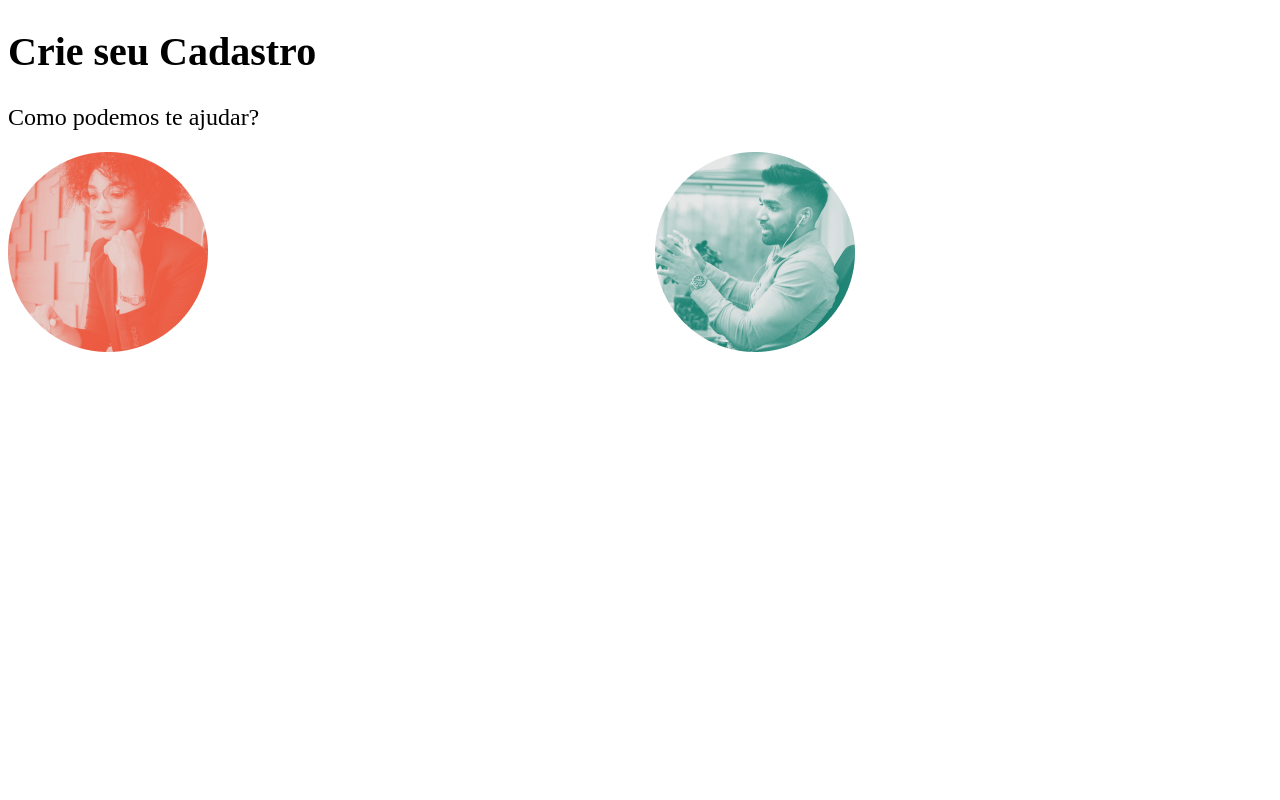
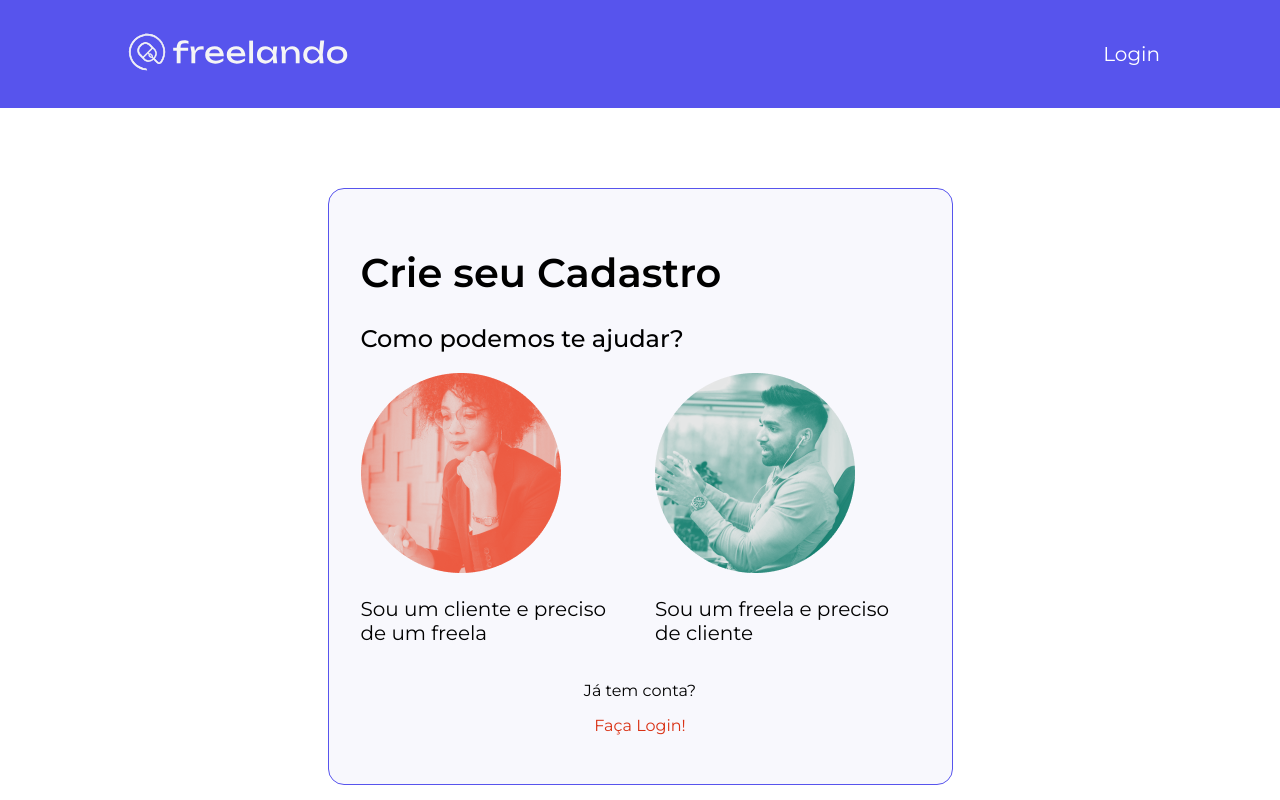
Before and after one commit to eversonlast/freelando2, a React (Create React App) app: page /cadastro in a window 1280 px wide. Shown: the top 800 px of the page. Built offline with nearby package versions, Linux system fonts and the light colour scheme.

Commit message:
atualização

```diff
--- a/src/App.js
+++ b/src/App.js
@@ -1,10 +1,17 @@
 import { RouterProvider } from "react-router-dom";
 import { router } from "./router/router";
+import ProvedorTema from "./componentes/ProvedorTema/ProvedorTema"
+import Estilos from './componentes/EstilosGlobais/Estilos'
 
 
 
 function App(){
-  return <RouterProvider router={router} />
-}
+  return (
+  <ProvedorTema >
+    <Estilos />
+    <RouterProvider router={router} />
+  </ProvedorTema>
+
+  )}
 
 export default App;
--- a/src/componentes/EstilosGlobais/Estilos.jsx
+++ b/src/componentes/EstilosGlobais/Estilos.jsx
@@ -14,10 +14,12 @@ const estilos = tema =>{
     }
 }
 
-export const Estilos = () =>{
+const Estilos = () =>{
     return(
         <Global
             styles={estilos}
         />
     )
 }
+
+export default Estilos;
--- /dev/null
+++ b/src/componentes/Link/Link.jsx
@@ -0,0 +1,34 @@
+import styled from '@emotion/styled'
+
+const LinkPrimario = styled.a`
+    cursor: pointer;
+    font-weight: 400;
+    font-size: 20px;
+    line-height: 24px;
+    text-decoration: none;
+    color: ${props => props.theme.cores.branco};
+    &:hover {
+        color: ${props => props.theme.cores.dark.a};
+    }
+`
+const LinkSecundario = styled.a`
+    cursor: pointer;
+    font-weight: 400;
+    font-size: 16px;
+    line-height: 20px;
+    color: ${props => props.theme.cores.primarias.b};
+    &:hover {
+        font-weight: bold;
+        border-bottom: 1px solid ${props => props.theme.cores.primarias.b};
+    }
+`
+export const Link = ({ children, variante = 'primario' }) => {
+    if (variante === 'primario') {
+        return <LinkPrimario variante={variante}>
+            {children}
+        </LinkPrimario>
+    }
+    return <LinkSecundario variante={variante}>
+        {children}
+    </LinkSecundario>
+}
--- a/src/componentes/ProvedorTema/ProvedorTema.jsx
+++ b/src/componentes/ProvedorTema/ProvedorTema.jsx
@@ -36,8 +36,10 @@ const tema = {
     fontFamily: "'Montserrat', sans-serif"
 }
 
-export const ProvedorTema = ({children}) => {
+const ProvedorTema = ({children}) => {
     return <ThemeProvider theme={tema}>
         {children}
     </ThemeProvider>
 }
+
+export default ProvedorTema;
--- a/src/componentes/Rodape/Rodape.jsx
+++ b/src/componentes/Rodape/Rodape.jsx
@@ -5,7 +5,7 @@ import twiter from '../../img/Ícones/Ícones redes sociais/Twiter.svg'
 import Twitch from '../../img/Ícones/Ícones redes sociais/Twitch.svg'
 import whatsapp from '../../img/Ícones/Ícones redes sociais/Whatsapp.svg'
 
-export const Rodape = ()=>{
+const Rodape = ()=>{
     return(
         <RodapeEstilizado>
             <div>
@@ -25,3 +25,5 @@ export const Rodape = ()=>{
         </RodapeEstilizado>
     )
 }
+
+export default  Rodape;
--- /dev/null
+++ b/src/paginas/LayoutBase.jsx
@@ -0,0 +1,15 @@
+import { Outlet } from "react-router-dom/dist";
+import { Cabecalho } from "../componentes/Cabecalho/Cabecalho";
+import Rodape from '../componentes/Rodape/Rodape'
+
+const LayoutBase = () => {
+    return (
+        <>
+            <Cabecalho />
+            <Outlet />
+            <Rodape />
+        </>
+    )
+}
+
+export default LayoutBase;
--- /dev/null
+++ b/src/paginas/cadastro/LayoutBaseCadastro.jsx
@@ -0,0 +1,17 @@
+import { Col, Row } from "react-grid-system";
+import { Card } from "../../componentes/Card/Card";
+import { Outlet } from "react-router-dom/dist";
+
+const LayoutBaseCadastro = ()=>{
+    return (
+        <Row justify="center">
+            <Col xxl={6} xl={6} lg={6} md={8} sm={12} style={{margin: '80px 0'}}>
+                <Card>
+                    <Outlet />
+                </Card>
+            </Col>
+        </Row>
+    )
+}
+
+export default LayoutBaseCadastro;
--- a/src/paginas/cadastro/SelecaoCliente.jsx
+++ b/src/paginas/cadastro/SelecaoCliente.jsx
@@ -3,6 +3,7 @@ import { Tipografia } from "../../componentes/Tipografia/Tipografia";
 
 import cliente from '../../img/Imagens/cliente.png'
 import freelancer from '../../img/Imagens/freela.png'
+import {Link} from "../../componentes/Link/Link";
 
 const SelecaoCliente = () =>{
     return (<>
@@ -15,12 +16,25 @@ const SelecaoCliente = () =>{
         <Row>
             <Col md={6} sm={12}>
                 <img src={cliente} alt=""/>
+                <Tipografia variante="body" componente="body">
+                    Sou um cliente e preciso de um freela
+                </Tipografia>
             </Col>
             <Col md={6} sm={12}>
                 <img src={freelancer} alt=""/>
+                <Tipografia variante="body" componente="body">
+                    Sou um freela e preciso de cliente
+                </Tipografia>
             </Col>
-
         </Row>
+        <div style={{textAlign:"center"}}>
+            <Tipografia variante="body2" componente="body2">
+                Já tem conta?
+            </Tipografia>
+            <p>
+                <Link variante="secundaria">Faça Login!</Link>
+            </p>
+        </div>
     </>)
 }
 
```
Also changed, not shown: src/router/router.jsx (+8 -2 lines), 1 other file (tests, documents, lock files or other folders).
